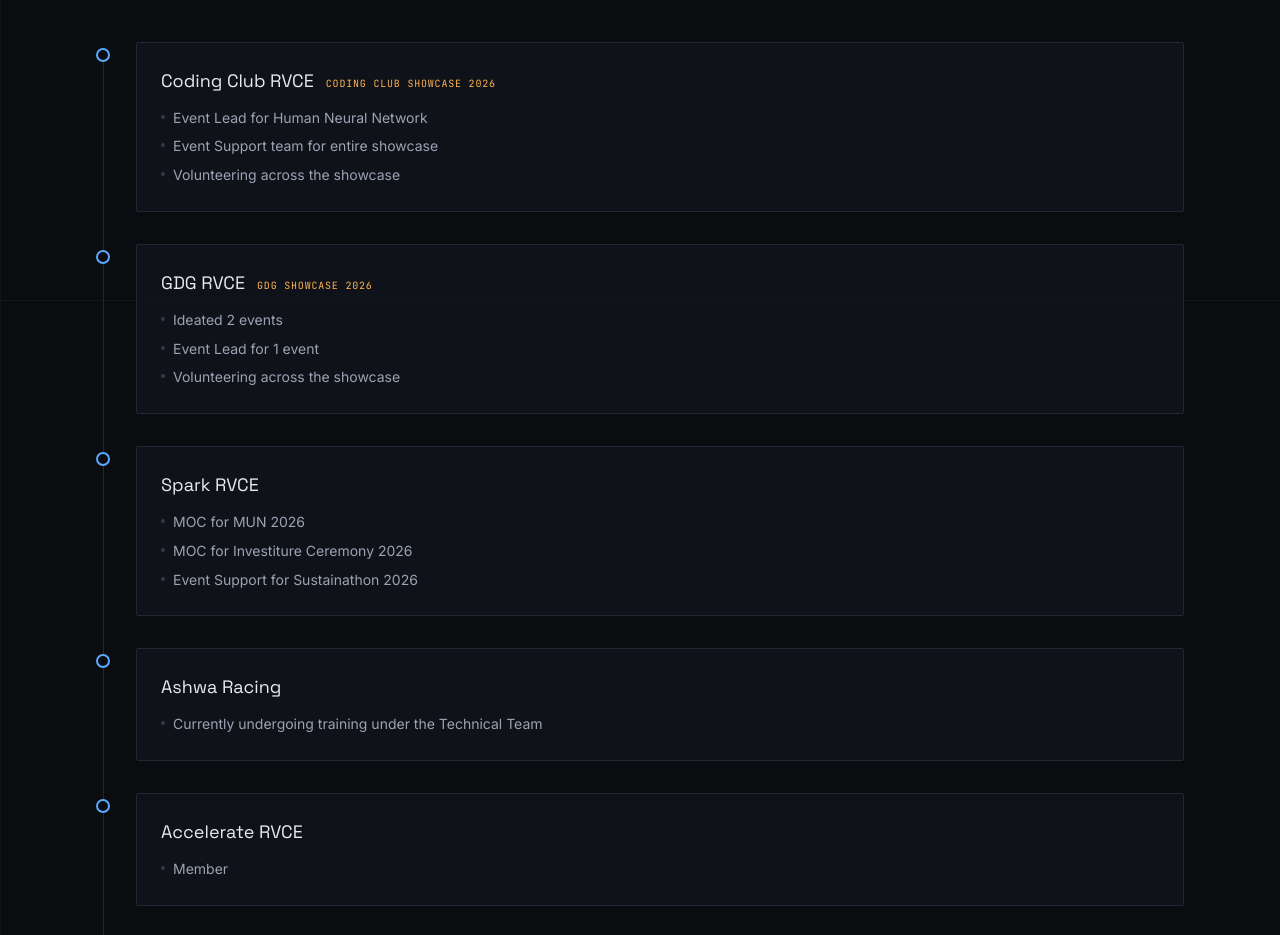
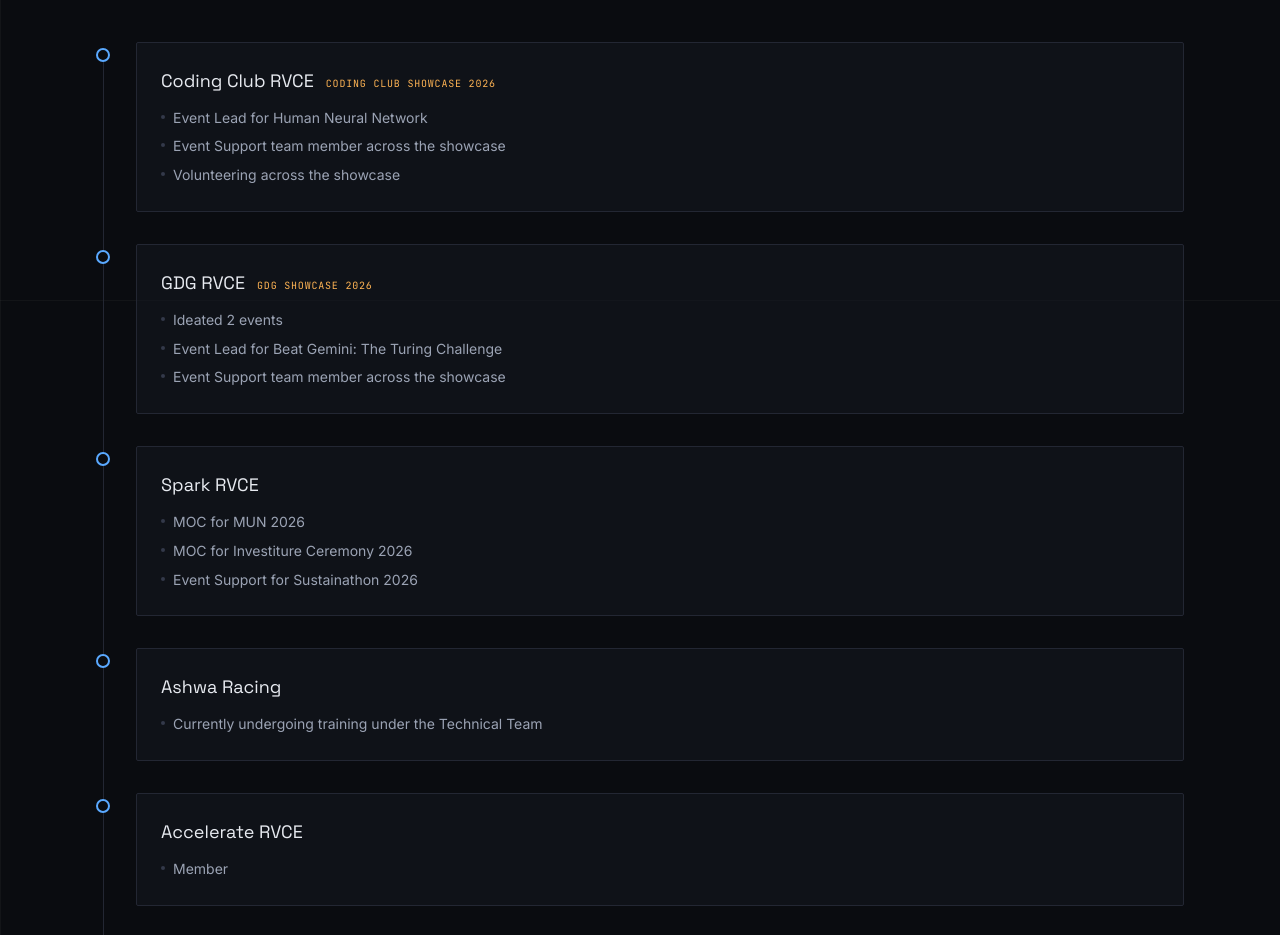
Before and after one commit to snk189/satyendra_portfolio, a React (Vite) app: page / in a window 1280 px wide. Shown: the part 5300-6235 px from the top of the page. Built offline with nearby package versions, Linux system fonts and the light colour scheme.

Commit message:
Update event support roles in leadership data

```diff
--- a/src/data/leadership.ts
+++ b/src/data/leadership.ts
@@ -10,14 +10,14 @@
     event: "Coding Club Showcase 2026",
     points: [
       "Event Lead for Human Neural Network",
-      "Event Support team for entire showcase ",
+      "Event Support team member across the showcase ",
       "Volunteering across the showcase",
     ],
   },
   {
     org: "GDG RVCE",
     event: "GDG Showcase 2026",
-    points: ["Ideated 2 events", "Event Lead for 1 event", "Volunteering across the showcase"],
+    points: ["Ideated 2 events", "Event Lead for Beat Gemini: The Turing Challenge", "Event Support team member across the showcase"],
   },
   {
     org: "Spark RVCE",
```
